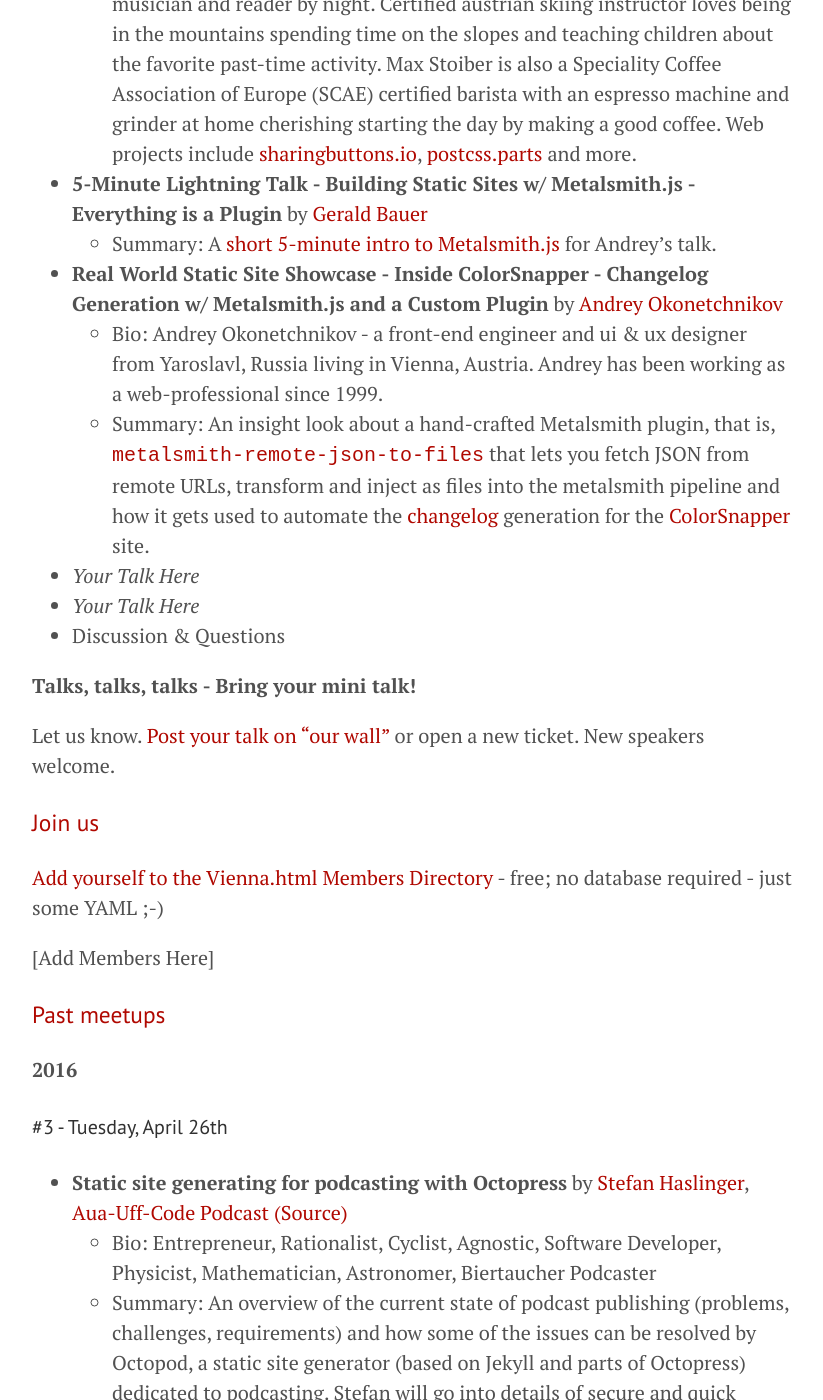
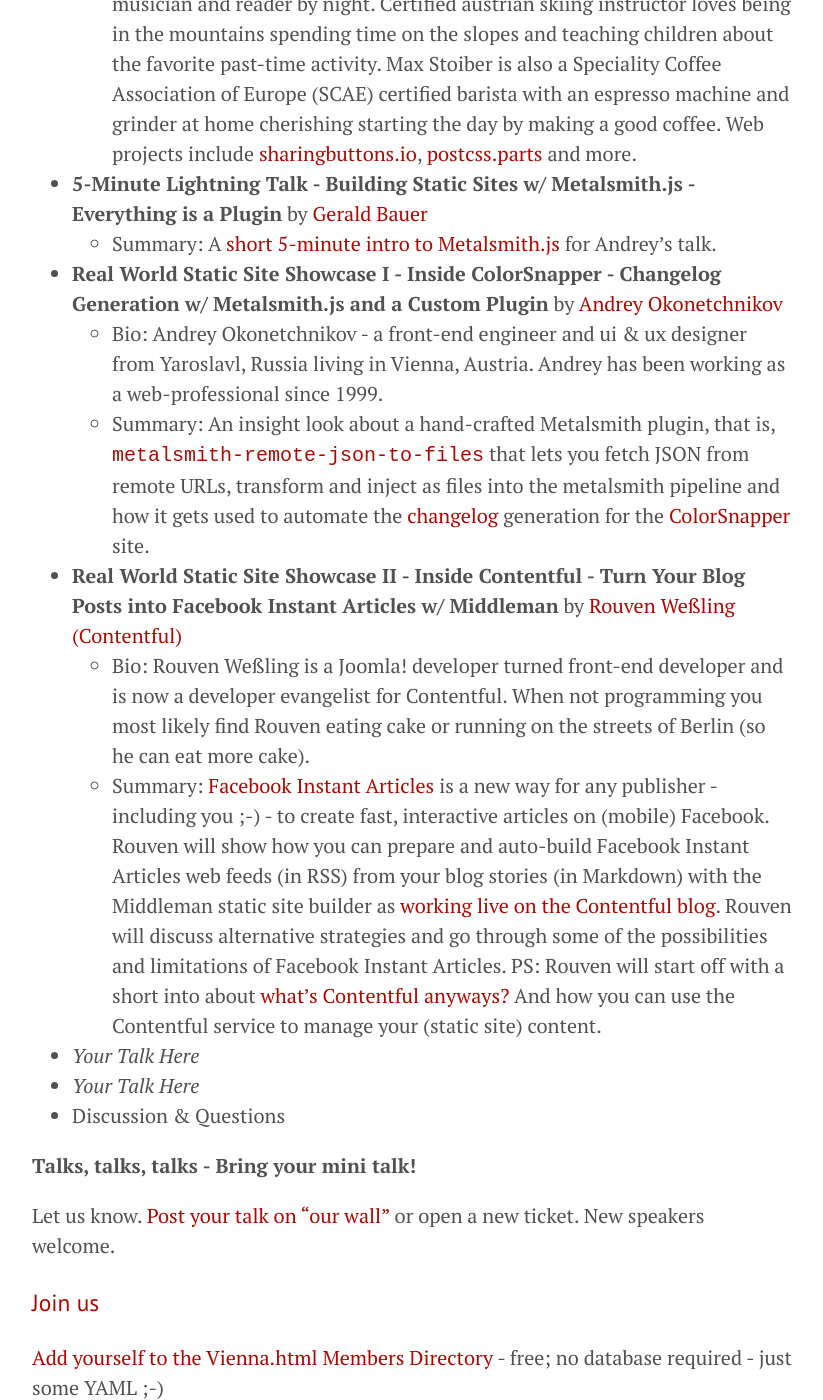
Before and after one commit to goodbyeaustria/archive, a Jekyll site: the page built from index.md, in a window 1280 px wide and 1400 px high, scrolled down 1192 px. Shown: the whole window, without its empty margins (228-1051 px from the left). Built offline with Jekyll 4.4.1, drawn with Linux system fonts in a browser that asks for light colours.

Commit message:
add facebook instant articles talk

```diff
--- a/index.md
+++ b/index.md
@@ -31,9 +31,12 @@
   - Bio: Max Stoiber is a front-end web developer by day, maker, skiier, barista, musician and reader by night. Certified austrian skiing instructor loves being in the mountains spending time on the slopes and teaching children about the favorite past-time activity. Max Stoiber is also a Speciality Coffee Association of Europe (SCAE) certified barista with an espresso machine and grinder at home cherishing starting the day by making a good coffee. Web projects include [sharingbuttons.io](http://sharingbuttons.io), [postcss.parts](http://postcss.parts) and more.
 - **5-Minute Lightning Talk - Building Static Sites w/ Metalsmith.js - Everything is a Plugin** by [Gerald Bauer](https://github.com/geraldb)
   - Summary: A [short 5-minute intro to Metalsmith.js](https://github.com/geraldb/talks/blob/master/metalsmith.md) for Andrey's talk.
-- **Real World Static Site Showcase - Inside ColorSnapper - Changelog Generation w/ Metalsmith.js and a Custom Plugin** by [Andrey Okonetchnikov](http://okonet.ru)
+- **Real World Static Site Showcase I - Inside ColorSnapper - Changelog Generation w/ Metalsmith.js and a Custom Plugin** by [Andrey Okonetchnikov](http://okonet.ru)
   - Bio: Andrey Okonetchnikov - a front-end engineer and ui & ux designer from Yaroslavl, Russia living in Vienna, Austria. Andrey has been working as a web-professional since 1999.
   - Summary: An insight look about a hand-crafted Metalsmith plugin, that is, [`metalsmith-remote-json-to-files`](https://github.com/okonet/metalsmith-remote-json-to-files ) that lets you fetch JSON from remote URLs, transform and inject as files into the metalsmith pipeline and how it gets used to automate the [changelog](http://colorsnapper.com/changelog) generation for the [ColorSnapper](http://colorsnapper.com) site.
+- **Real World Static Site Showcase II - Inside Contentful - Turn Your Blog Posts into Facebook Instant Articles w/ Middleman** by [Rouven Weßling](https://twitter.com/rouvenwessling) [(Contentful)](https://contentful.com)
+  - Bio: Rouven Weßling is a Joomla! developer turned front-end developer and is now a developer evangelist for Contentful. When not programming you most likely find Rouven eating cake or running on the streets of Berlin (so he can eat more cake).
+  - Summary: [Facebook Instant Articles](https://instantarticles.fb.com) is a new way for any publisher - including you ;-) - to create fast, interactive articles on (mobile) Facebook.  Rouven will show how you can prepare and auto-build Facebook Instant Articles web feeds (in RSS) from your blog stories (in Markdown) with  the Middleman static site builder as [working live on the Contentful blog](https://www.contentful.com/blog/2016/05/13/facebook-instant-articles-and-contentful). Rouven will discuss alternative strategies and go through some of the possibilities and limitations of Facebook Instant Articles. PS: Rouven will start off with a short into about [what's Contentful anyways?](https://contentful.com) And how you can use the Contentful service to manage your (static site) content.
 - _Your Talk Here_
 - _Your Talk Here_
 - Discussion & Questions
```
